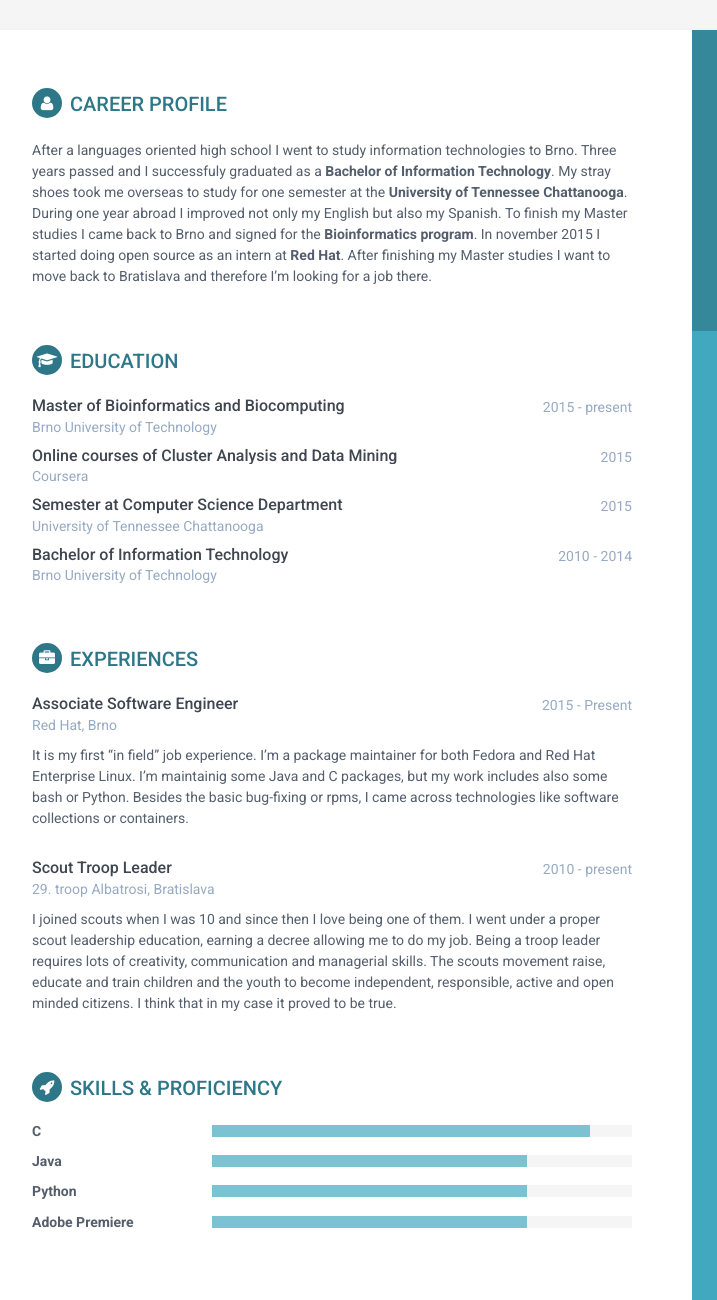
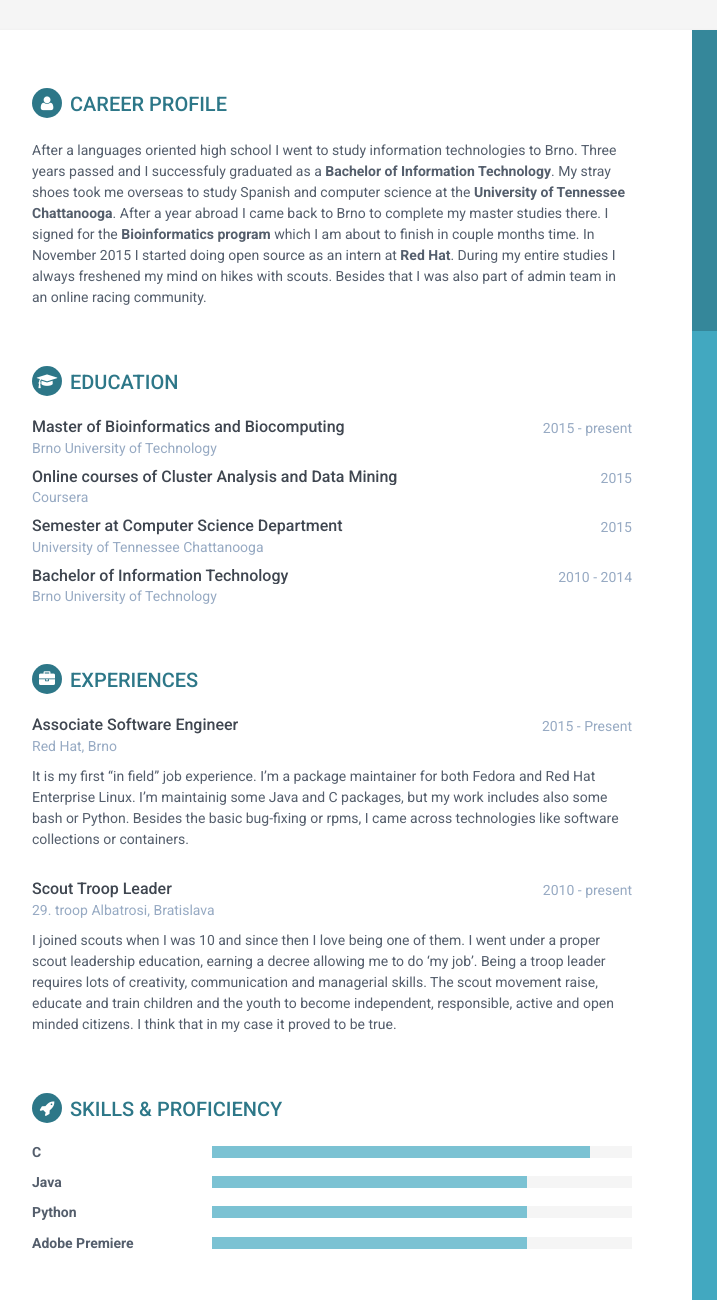
Before and after one commit to trepik/cv, a plain HTML site: page index.html in a window 1280 px wide. Shown: the top 1300 px of the page, 188-905 px from the left. Drawn offline with Linux system fonts and the light colour scheme.

Commit message:
updated career summary and details about scouting

```diff
--- a/index.html
+++ b/index.html
@@ -108,7 +108,7 @@ ga('send', 'pageview');
 	            <section class="section summary-section">
                 <h2 class="section-title"><i class="fa fa-user"></i>Career Profile</h2>
                 <div class="summary">
-                    <p>After a languages oriented high school I went to study information technologies to Brno. Three years passed and I successfuly graduated as a <strong>Bachelor of Information Technology</strong>. My stray shoes took me overseas to study for one semester at the <strong>University of Tennessee Chattanooga</strong>. During one year abroad I improved not only my English but also my Spanish. To finish my Master studies I came back to Brno and signed for the <strong>Bioinformatics program</strong>. In november 2015 I started doing open source as an intern at <strong>Red Hat</strong>. After finishing my Master studies I want to move back to Bratislava and therefore I&rsquo;m looking for a job there.</p>
+                    <p>After a languages oriented high school I went to study information technologies to Brno. Three years passed and I successfuly graduated as a <strong>Bachelor of Information Technology</strong>. My stray shoes took me overseas to study Spanish and computer science at the <strong>University of Tennessee Chattanooga</strong>. After a year abroad I came back to Brno to complete my master studies there. I signed for the <strong>Bioinformatics program</strong> which I am about to finish in couple months time. In November 2015 I started doing open source as an intern at <strong>Red Hat</strong>. During my entire studies I always freshened my mind on hikes with scouts. Besides that I was also part of admin team in an online racing community.</p>
                 </div>
             </section>
 
@@ -202,7 +202,7 @@ ga('send', 'pageview');
                         <div class="company">29. troop Albatrosi, Bratislava</div>
                     </div>
                     <div class="details">
-                        <p>I joined scouts when I was 10 and since then I love being one of them. I went under a proper scout leadership education, earning a decree allowing me to do my job. Being a troop leader requires lots of creativity, communication and managerial skills. The scouts movement raise, educate and train children and the youth to become independent, responsible, active and open minded citizens. I think that in my case it proved to be true.</p>
+                        <p>I joined scouts when I was 10 and since then I love being one of them. I went under a proper scout leadership education, earning a decree allowing me to do &lsquo;my job&rsquo;. Being a troop leader requires lots of creativity, communication and managerial skills. The scout movement raise, educate and train children and the youth to become independent, responsible, active and open minded citizens. I think that in my case it proved to be true.</p>
                     </div>
                 </div>
 
```
